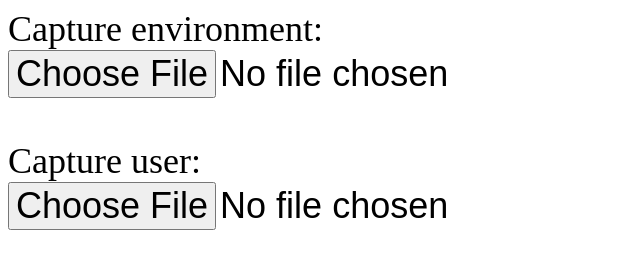
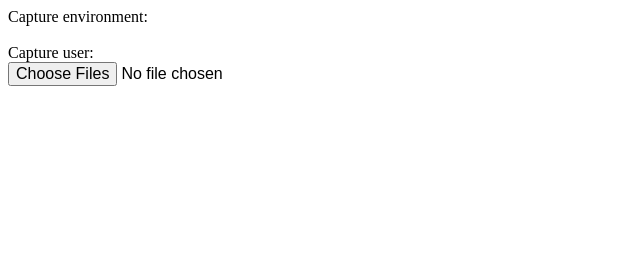
Before and after one commit to kristianAndersen/partypicinator, a plain HTML site: page index.html in a window 1280 px wide. Shown: the whole page, without its empty margins (0-640 px from the left). Drawn offline with Linux system fonts and the light colour scheme.

Commit message:
added multiple="multiple"

```diff
--- a/index.html
+++ b/index.html
@@ -6,20 +6,14 @@
   <meta name="viewport" content="width=device-width,initial-scale=1" />
   <style>
     * {
-      font-size: 1.5rem;
+      font-size: 1rem;
     }
   </style>
 </head>
 
 <body>
   <label for="environment">Capture environment:</label>
-  <br>
-  <input
-    type="file"
-    id="environment"
-    capture="environment"
-    accept="video/*"
-  >
+
   <br><br>
   <label for="user">Capture user:</label>
   <br>
@@ -28,6 +22,7 @@
     id="user"
     capture="user"
     accept="image/*"
+    multiple="multiple"
   >
 </body>
 
```
